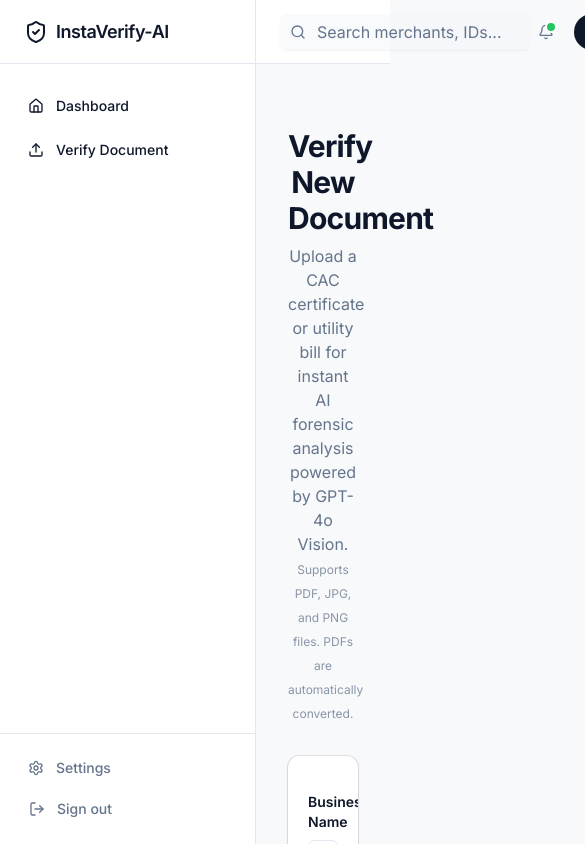
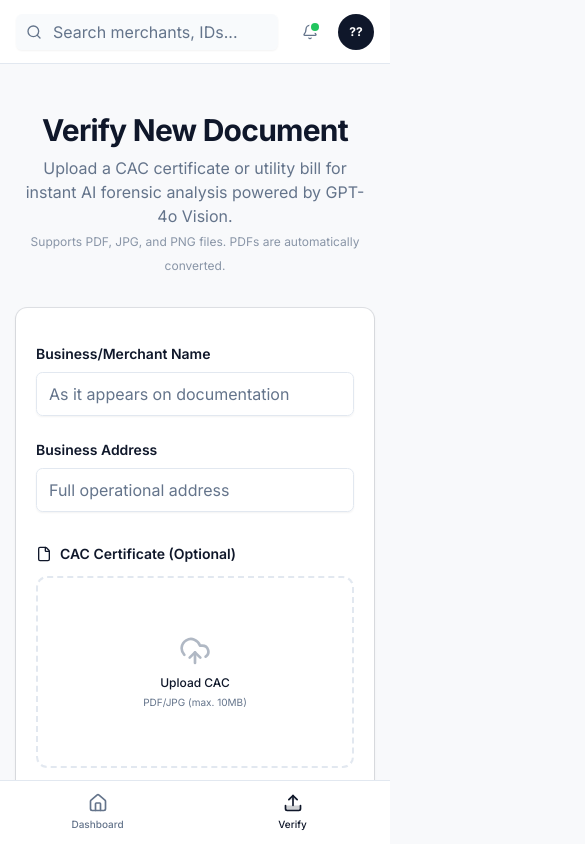
Before and after one commit to ralphdel/InstaVerify_AI, a Next.js app: page /upload in a window 390 px wide. Shown: the top 844 px of the page, 585 px wide, since content can reach past the window. Built offline with nearby package versions, Linux system fonts and the light colour scheme; no server answers.

Commit message:
feat: Establish initial project documentation and core application layout components.

```diff
--- a/src/components/layout/AppLayout.tsx
+++ b/src/components/layout/AppLayout.tsx
@@ -5,9 +5,9 @@ export function AppLayout({ children }: { children: React.ReactNode }) {
   return (
     <div className="min-h-screen bg-background">
       <Sidebar />
-      <div className="pl-64 flex flex-col min-h-screen">
+      <div className="w-full md:pl-64 flex flex-col min-h-screen pb-16 md:pb-0">
         <Header />
-        <main className="flex-1 p-8">
+        <main className="flex-1 p-4 md:p-8">
           {children}
         </main>
       </div>
--- a/src/components/layout/Header.tsx
+++ b/src/components/layout/Header.tsx
@@ -13,8 +13,8 @@ export async function Header() {
     : '??';
 
   return (
-    <header className="h-16 bg-card border-b border-border flex items-center justify-between px-6 sticky top-0 z-10">
-      <div className="w-1/3 min-w-[250px]">
+    <header className="h-16 bg-card border-b border-border flex items-center justify-between px-4 md:px-6 sticky top-0 z-10 w-full">
+      <div className="flex-1 md:w-1/3 md:min-w-[250px] mr-4">
         <div className="relative">
           <Search className="absolute left-2.5 top-2.5 h-4 w-4 text-muted-foreground" />
           <Input
--- /dev/null
+++ b/src/components/layout/MobileNav.tsx
@@ -0,0 +1,36 @@
+'use client';
+
+import Link from 'next/link';
+import { usePathname } from 'next/navigation';
+import { Home, Upload, Users } from 'lucide-react';
+
+export function MobileNav({ isSuperAdmin }: { isSuperAdmin: boolean }) {
+  const pathname = usePathname();
+
+  const navItems = [
+    { name: 'Dashboard', href: '/dashboard', icon: Home },
+    ...(isSuperAdmin ? [{ name: 'Admins', href: '/dashboard/admins', icon: Users }] : []),
+    { name: 'Verify', href: '/upload', icon: Upload },
+  ];
+
+  return (
+    <nav className="md:hidden fixed bottom-0 left-0 right-0 z-50 bg-card border-t border-border flex items-center justify-around pb-safe">
+      {navItems.map((item) => {
+        const isActive = pathname === item.href || pathname.startsWith(item.href + '/');
+        const Icon = item.icon;
+        return (
+          <Link
+            key={item.name}
+            href={item.href}
+            className={`flex flex-col items-center justify-center w-full py-3 transition-colors ${
+              isActive ? 'text-primary' : 'text-muted-foreground hover:text-foreground'
+            }`}
+          >
+            <Icon className={`h-5 w-5 mb-1 ${isActive ? 'fill-primary/20' : ''}`} />
+            <span className="text-[10px] font-medium">{item.name}</span>
+          </Link>
+        );
+      })}
+    </nav>
+  );
+}
--- a/src/components/layout/Sidebar.tsx
+++ b/src/components/layout/Sidebar.tsx
@@ -4,6 +4,7 @@ import { Home, Upload, Settings, ShieldCheck, LogOut, Users } from 'lucide-react
 import { createClient } from '@/utils/supabase/server';
 import { logout } from '@/app/login/actions';
 import { Button } from '@/components/ui/button';
+import { MobileNav } from './MobileNav';
 
 export async function Sidebar() {
   const supabase = await createClient();
@@ -12,8 +13,9 @@ export async function Sidebar() {
   const isSuperAdmin = user?.user_metadata?.role === 'super_admin';
 
   return (
-    <aside className="fixed inset-y-0 left-0 w-64 bg-card border-r border-border flex flex-col">
-      <div className="h-16 flex items-center px-6 border-b border-border">
+    <>
+      <aside className="hidden md:flex fixed inset-y-0 left-0 w-64 bg-card border-r border-border flex-col z-40">
+        <div className="h-16 flex items-center px-6 border-b border-border">
         <Link href="/" className="flex items-center gap-2 hover:opacity-80 transition-opacity">
           <ShieldCheck className="h-6 w-6 text-primary" />
           <span className="font-semibold text-lg text-primary tracking-tight">InstaVerify-AI</span>
@@ -61,6 +63,8 @@ export async function Sidebar() {
           </form>
         </div>
       </div>
-    </aside>
+      </aside>
+      <MobileNav isSuperAdmin={isSuperAdmin} />
+    </>
   );
 }
```
Also changed, not shown: 8 other files (tests, documents, lock files or other folders).
